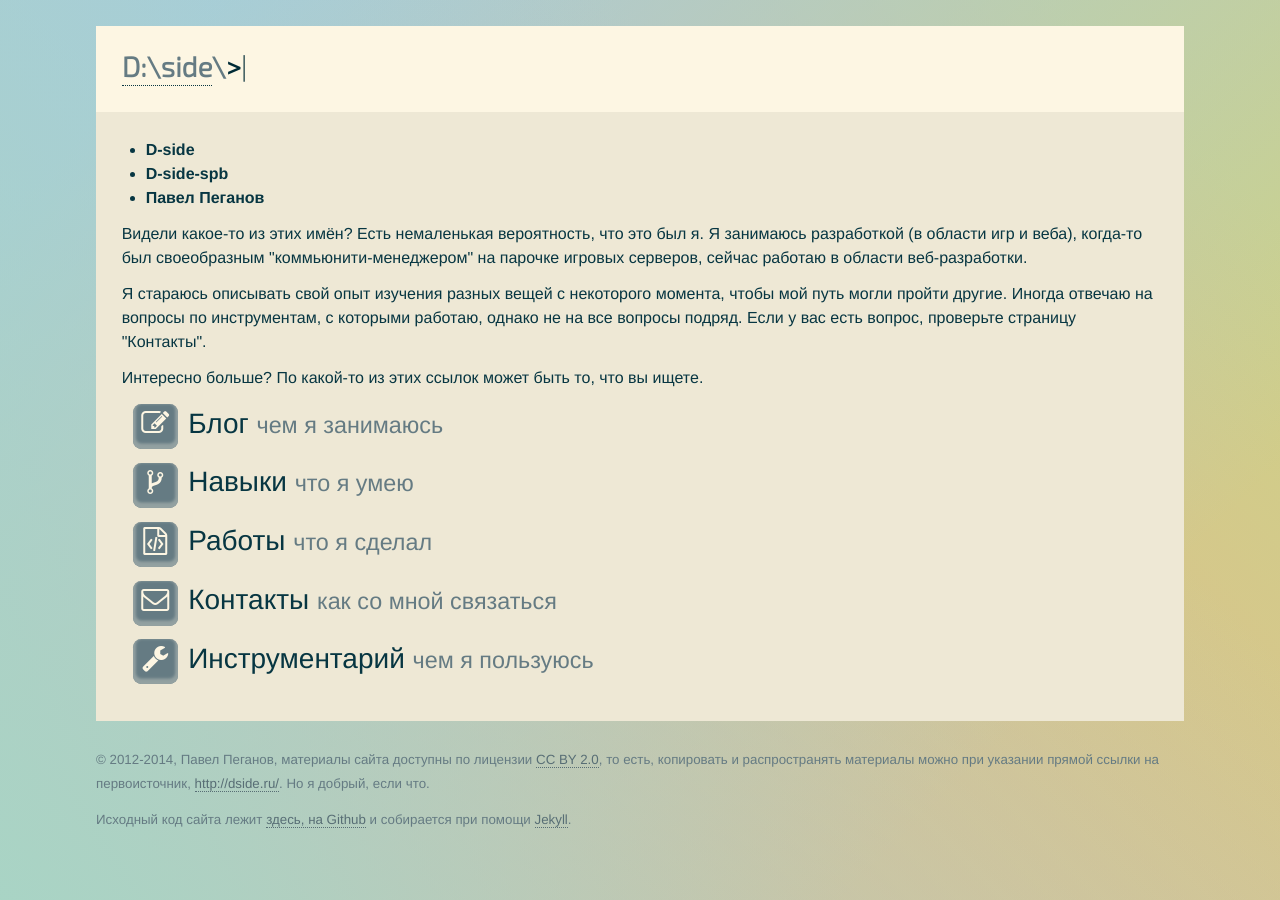
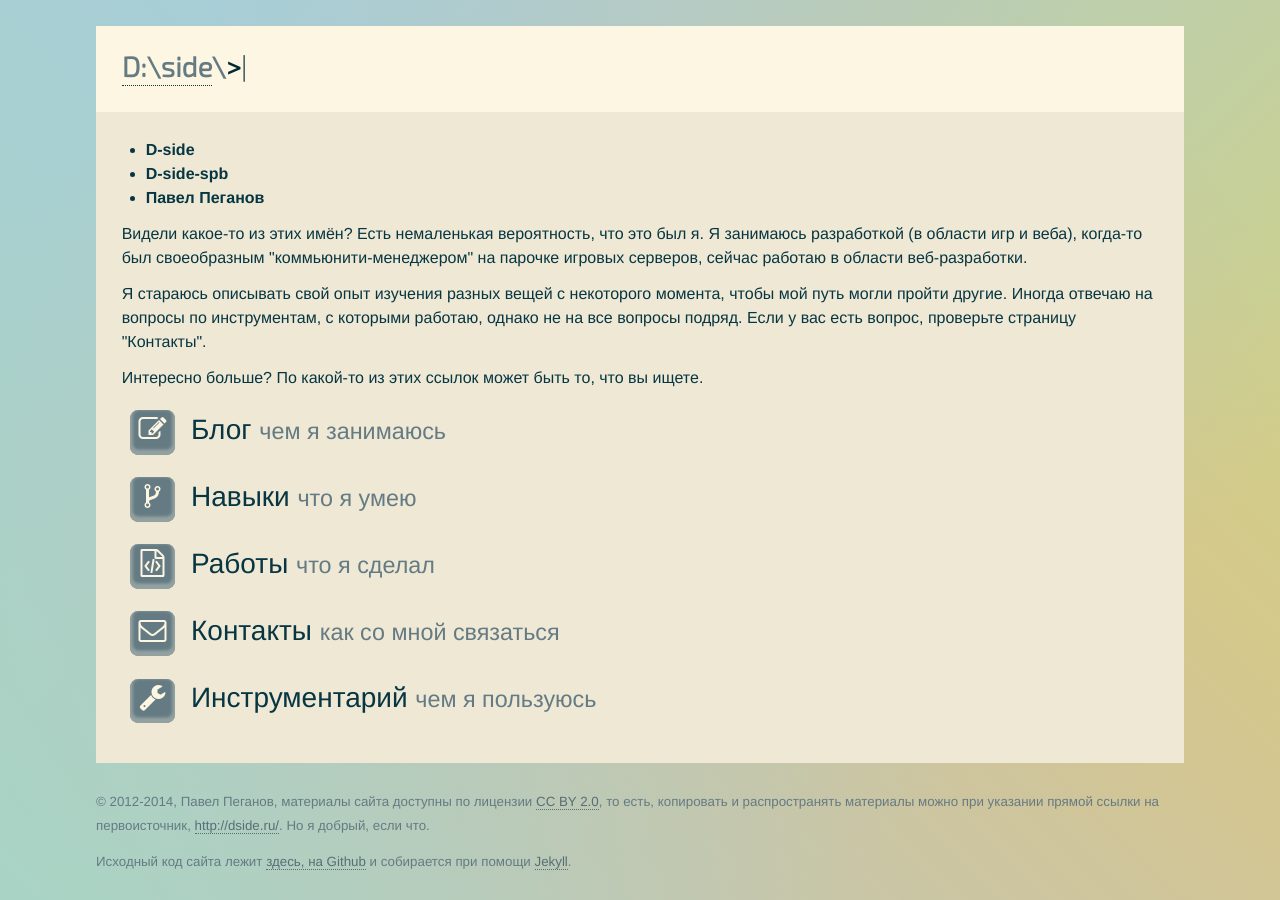
Before and after one commit to D-side/d-side.github.io, a Jekyll site: the page built from index.html, in a window 1280 px wide. Built offline with Jekyll 4.4.1, drawn with Linux system fonts in a browser that asks for light colours.

Commit message:
Update main.sass

```diff
--- a/assets/main.sass
+++ b/assets/main.sass
@@ -131,7 +131,7 @@ nav
     display: block
   a
     font-size: $base-font-size * 1.75
-    margin: 0.3em
+    margin-bottom: 0.2em
     border: none
     .fa:not(.suppress)
       background-color: $theme04
@@ -141,7 +141,7 @@ nav
       padding-top: 0.2em
       width: 1.6em
       height: 1.6em
-      margin: 0.1em
+      margin: 0.3em
       text-align: center
       box-sizing: border-box
       box-shadow: inset 0 -0.1em 0.1em 0.1em $theme02
```
